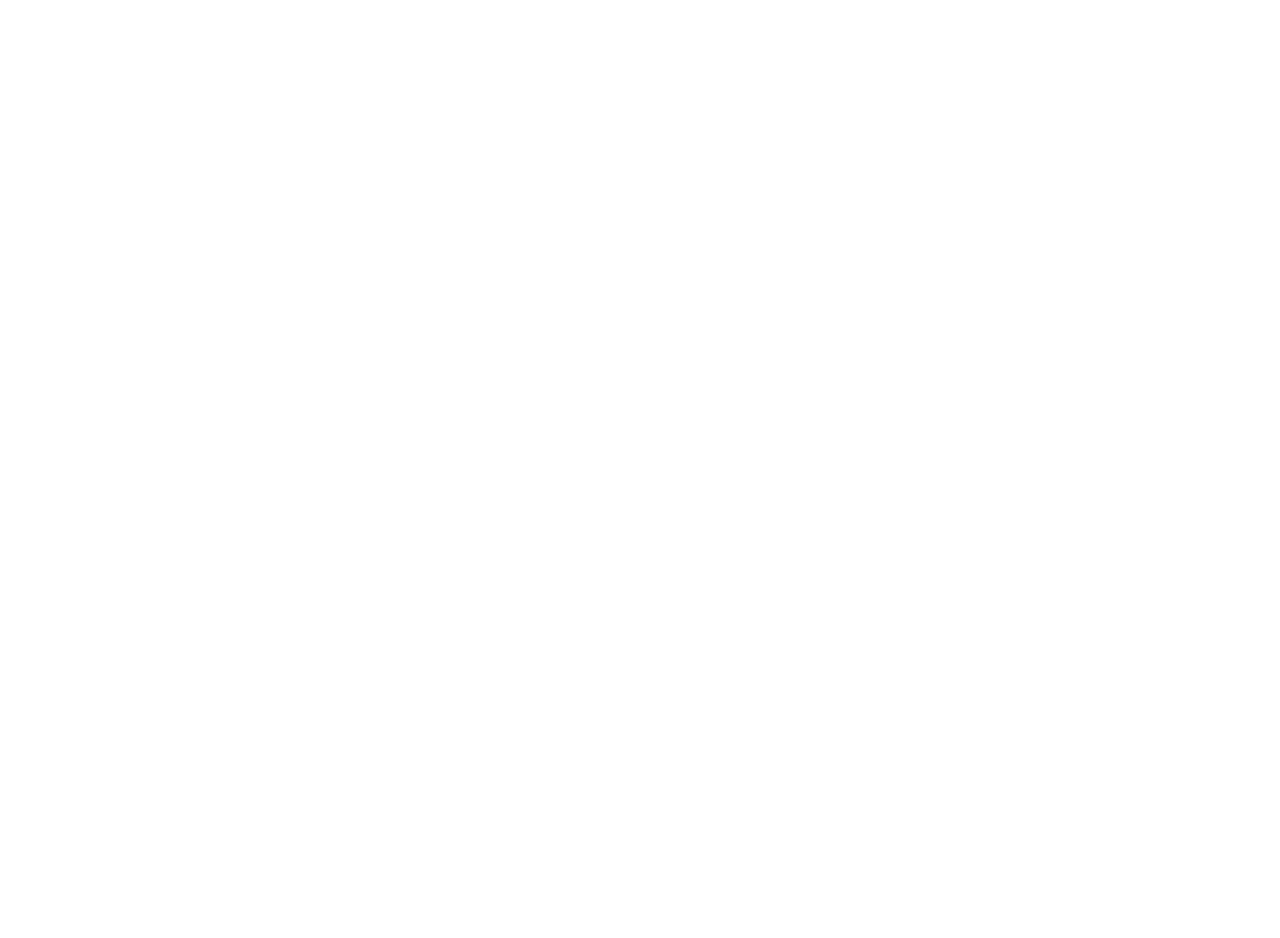
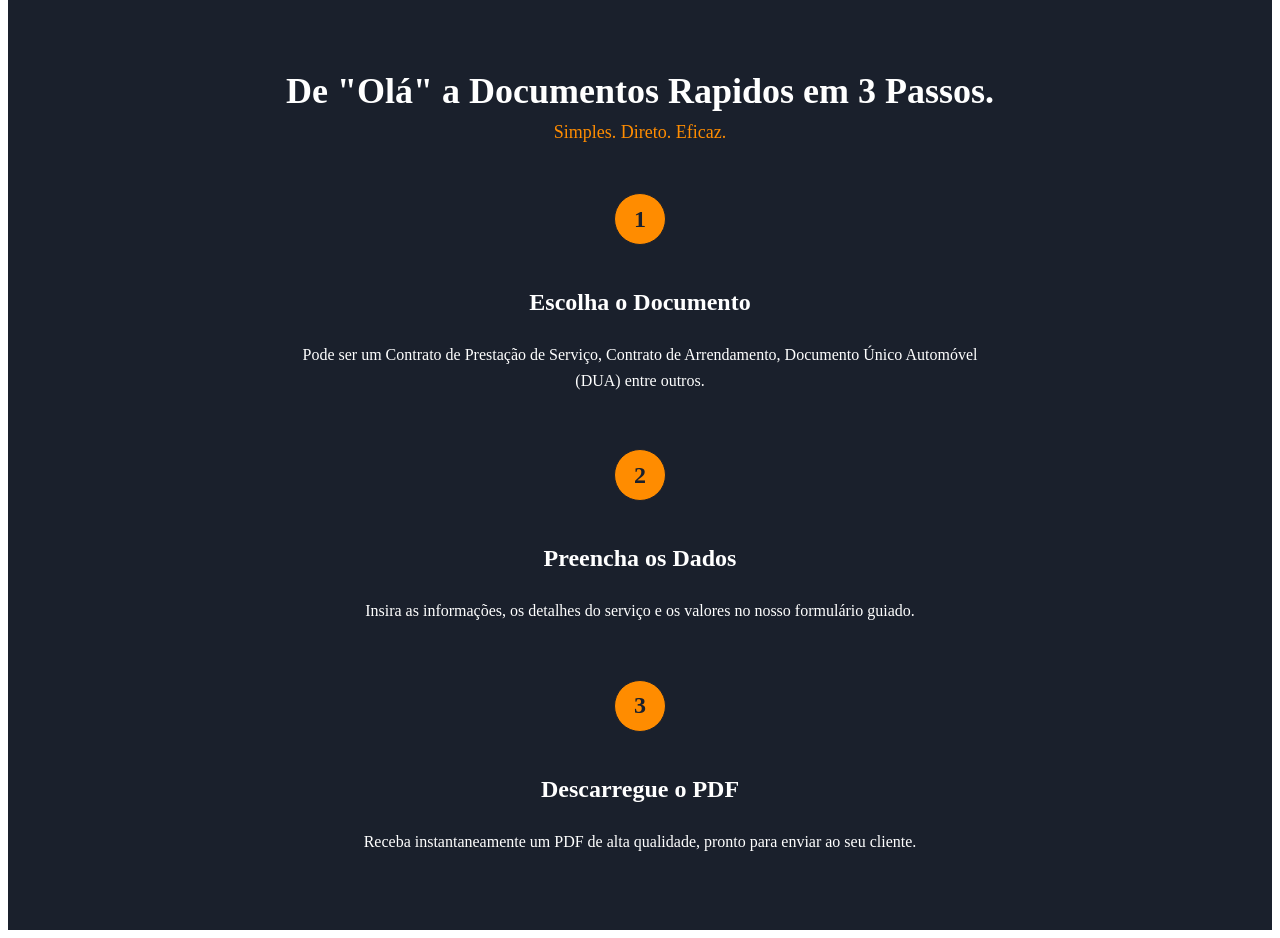
Before and after one commit to tiagodearaujo13-lab/docfacil-frontend-react, a React (Vite) app: page / in a window 1280 px wide. Shown: the part 1180-2118 px from the top of the page. Before the commit the page ends 1168 px from the top, so only its background shows below. Built offline with nearby package versions, Linux system fonts and the light colour scheme.

Commit message:
Aula 31: Criei a secção 'Steps' (3 Passos)

```diff
--- a/src/App.jsx
+++ b/src/App.jsx
@@ -1,6 +1,7 @@
 import Header from './components/Header.jsx';
 import Hero from './components/Hero.jsx';
 import Features from './components/Features.jsx';
+import Steps from './components/Steps.jsx';
 
 
 function App() {
@@ -12,6 +13,9 @@
     <Hero />
 
     <Features />
+
+    <Steps />
+
     </>
   );
 }
--- a/src/components/Features.module.css
+++ b/src/components/Features.module.css
@@ -1,5 +1,5 @@
 .featuresSection {
-    background-color: #1a202c;
+    background-color: #2b3548;
     color: white;
     padding: 60px 30px;
 }
@@ -9,7 +9,7 @@
     font-weight: bold;
     text-align: center;
     margin-bottom: 10px;
-    color: #f6ad55;
+    color: #ff8c00;
 }
 
 .subtituloSecao {
@@ -33,7 +33,7 @@
 
 /* O "autocolante" para cada Cartão individual */
 .card {
-   background-color: #2d3748;
+   background-color: #1a202c;
    padding: 30px;
    border-radius: 10px;
    border: 1px solid #4a5568;
@@ -60,7 +60,7 @@
 }
 
 .iconContainer {
-    background-color: #f6ad55;
+    background-color: #ff8c00;
     border-radius: 50%;
     padding: 10px;
     display: flex;
--- a/src/components/Hero.module.css
+++ b/src/components/Hero.module.css
@@ -21,7 +21,7 @@
 }
 
 .destaque {
-    color: #f6ad65;
+    color: #ff8c00;
 }
 
 .subtitulo {
--- /dev/null
+++ b/src/components/Steps.jsx
@@ -0,0 +1,38 @@
+import styles from './Steps.module.css';
+
+function Steps () {
+    return (
+        <div className={styles.stepsSection}>
+            <h2 className={styles.tituloSecao}>
+                De "Olá" a Documentos Rapidos em 3 Passos.
+            </h2>
+            <p className={styles.subtituloSecao}>
+                Simples. Direto. Eficaz.
+            </p>
+
+            <div className={styles.listaDePassos}>
+
+                <div className={styles.passo}>
+                    <div className={styles.circuloNumero}>1</div>
+                    <h3>Escolha o Documento</h3>
+                    <p>Pode ser um Contrato de Prestação de Serviço, Contrato de Arrendamento, Documento Único Automóvel (DUA) entre outros.</p>
+                </div>
+
+                <div className={styles.passo}>
+                    <div className={styles.circuloNumero}>2</div>
+                    <h3>Preencha os Dados</h3>
+                    <p>Insira as informações, os detalhes do serviço e os valores no nosso formulário guiado.</p>
+                </div>
+
+                <div className={styles.passo}>
+                    <div className={styles.circuloNumero}>3</div>
+                    <h3>Descarregue o PDF</h3>
+                    <p>Receba instantaneamente um PDF de alta qualidade, pronto para enviar ao seu cliente.</p>
+                </div>
+
+            </div>
+        </div>
+    );
+}
+
+export default Steps;
--- /dev/null
+++ b/src/components/Steps.module.css
@@ -0,0 +1,69 @@
+.stepsSection {
+   background-color: #1a202c;
+   color: white;
+   padding: 60px 30px;
+   max-width: 0 auto;
+   margin: 0 auto;
+}
+
+.tituloSecao {
+    font-size: 36px;
+    font-weight: bold;
+    text-align: center;
+    margin-bottom: 10px;
+}
+
+.subtituloSecao {
+    font-size: 18px;
+    text-align: center;
+    max-width: 600px;
+    margin: 0 auto 50px auto;
+    color: #ff8c00;
+}
+
+.listaDePassos {
+    display: flex;
+    flex-direction: column;
+    align-items: center;
+    gap: 40px;
+    max-width: 700px;
+    margin: 0 auto;
+}
+
+.passo {
+    text-align: center;
+    display: flex;
+    flex-direction: column;
+    align-items: center;
+}
+
+.circuloNumero {
+    background-color: #ff8c00;
+    color: #1a202c;
+    font-size: 24px;
+    font-weight: bold;
+    width: 50px;
+    height: 50px;
+    border-radius: 50%;
+    display: flex;
+    align-items: center;
+    justify-content: center;
+    margin-bottom: 20px;
+    border: 1px solid #1a202c;
+}
+
+.circuloNumero:hover {
+    cursor: pointer;
+    border-color: #ff8c00;
+}
+
+.passo h3 {
+    font-size: 24px;
+    font-weight: bold;
+    margin-bottom: 10px;
+}
+
+.passo p {
+    font-size: 16px;
+    line-height: 1.6;
+}
```
